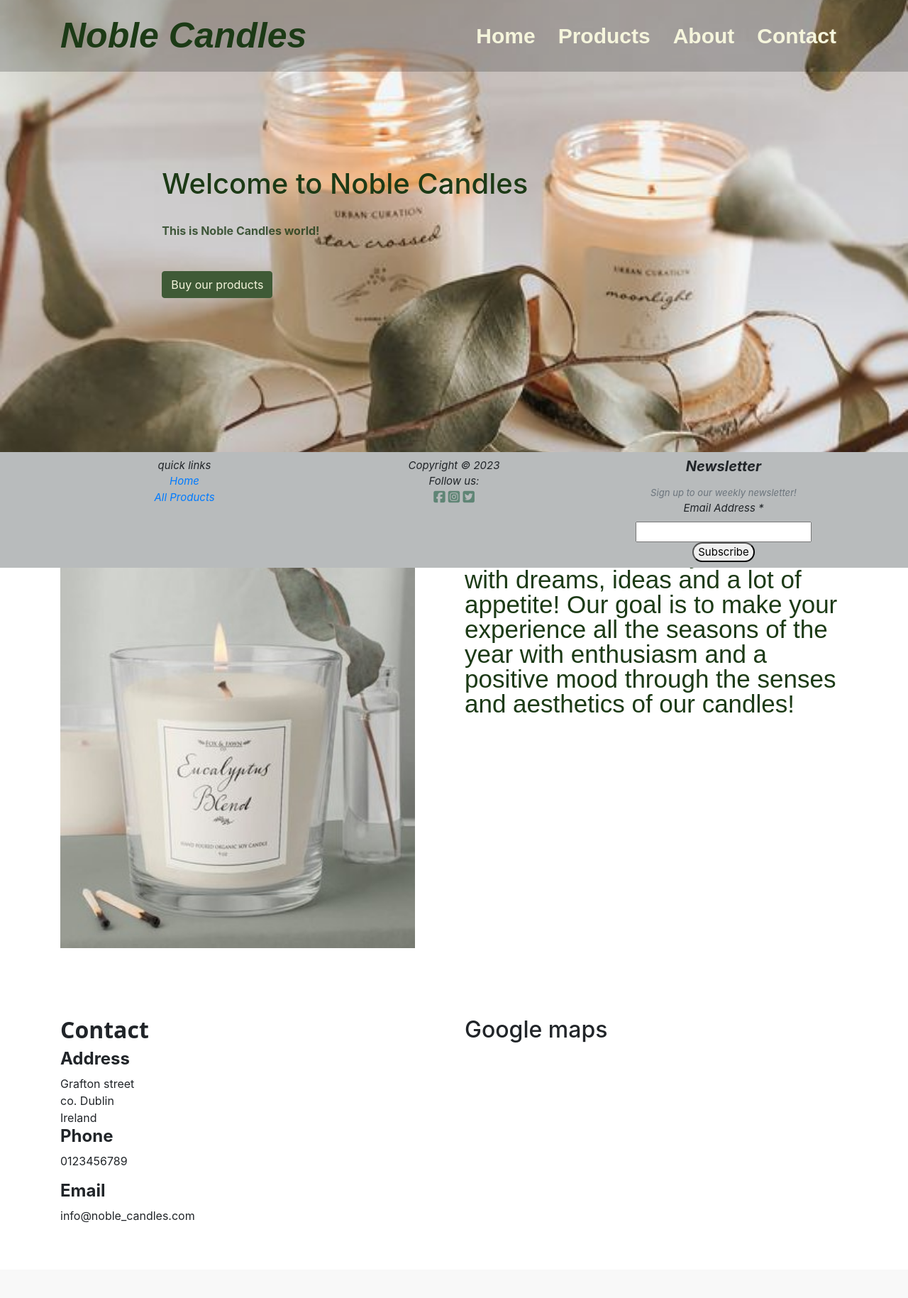
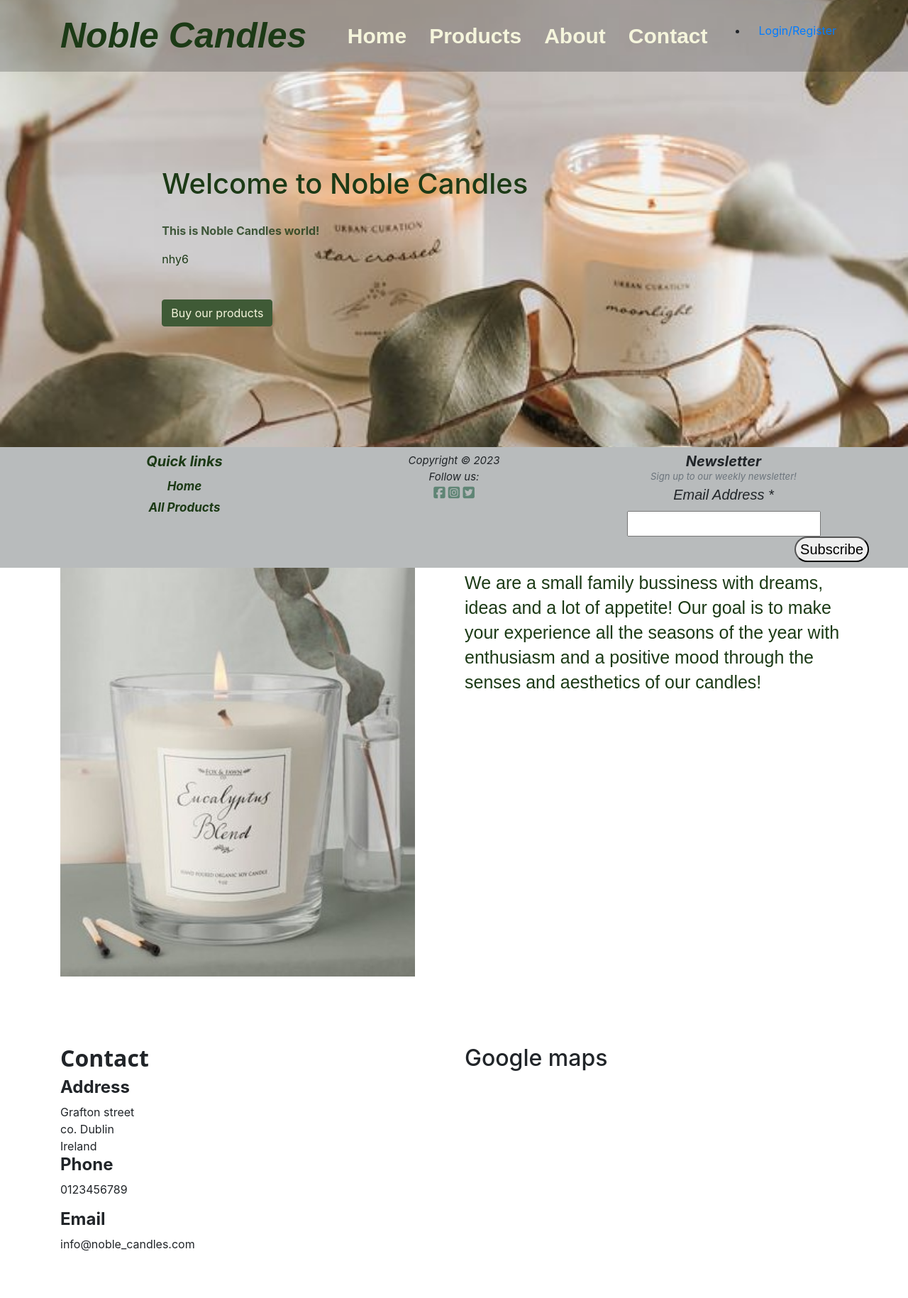
Before and after one commit to EiriniChalatsiadou/Noble-Candles, a Django app: page / in a window 1280 px wide. Shown: the whole page at 71% size. Before the commit the page ends 1723 px from the top, so only its background shows below. Run offline with Django 3.2, Linux system fonts and the light colour scheme; some libraries are stand-ins or nearby versions.

Commit message:
css changes for quick links and add login-register at the header

```diff
--- a/home/templates/home/index.html
+++ b/home/templates/home/index.html
@@ -22,7 +22,7 @@
                         <p>
                             <b>This is Noble Candles world!</b>
                         </p>
-                    </div>
+                    </div> nhy6
                     <div class="top-big-link wow fadeInUp">
                         <a class="btn btn-primary btn-primary-1" href="https://noble-candles.com">Buy our products</a>
                     </div>
--- a/static/css/base.css
+++ b/static/css/base.css
@@ -185,7 +185,7 @@ nav {
 .about-section {
     line-height: 35px;
     font-family: Gabriola, sans-serif;
-    font-size: 35px;
+    font-size: 25px;
     color: #1c3a16;
 }
 
@@ -219,6 +219,47 @@ footer {
     font-style: oblique;
 }
 
+
+.color-quick-link {
+    color:#1c3a16;
+}
+
+
+.quick-links>a {
+    color:#1c3a16;
+    line-height: 30px;
+    font-size:17px;
+    font-weight: bolder;
+}
+
+.social-icon {
+    color:#1c3a16;
+    font-size: 1.75rem;
+    padding-right: .5rem;
+}
+
+/* Mailchimp */
+#mc_embed_signup{
+    font-family: 'Gabriola',Arial,sans-serif;
+    font-size:20px;
+    width:100%;
+}
+
+#mc_embed_signup #mc-embedded-subscribe-form div.mce_inline_error {
+    float: right !important;
+}
+
+#mc_embed_signup #mce-success-response {
+    width: 100%;
+    display: block !important;
+}
+
+.optionalParent {
+    float: right;
+    position: relative;
+    left: 30px;
+}
+
 /* media */
 @media (max-width: 576px) {
     #logo {
--- a/templates/base.html
+++ b/templates/base.html
@@ -66,7 +66,29 @@
                         <li class="nav-item">
                             <a class="nav-link scroll-link" href="#contact">Contact</a>
                         </li>
+                        <!-- {% if user.is_authenticated %}
+                        <li class="nav-item"><a id="logoutMenu" class="nav-link" href="/accounts/logout"
+                                aria-label="Logout">Logout</a>
+                        </li>
+                        {% else %}
+                        <li class="nav-item"><a id="loginMenu" class="nav-link" href="/accounts/login"
+                                aria-label="Go to Login section">Login/Register</a>
+                        </li>
+                        {% endif %} -->
                     </ul>
+                    <div>
+                        <ul>
+                    {% if user.is_authenticated %}
+                        <li class="nav-item"><a id="logoutMenu" class="nav-link" href="/accounts/logout"
+                                aria-label="Logout">Logout</a>
+                        </li>
+                        {% else %}
+                        <li class="nav-item"><a id="loginMenu" class="nav-link" href="/accounts/login"
+                                aria-label="Go to Login section">Login/Register</a>
+                        </li>
+                        {% endif %}
+                        </ul>
+                    </div>
                 </div>
             </div>
         </nav>
@@ -91,10 +113,10 @@
         <div class="container">
             <div class="row">
                 <div class="col-md-4">
-                    quick links
+                    <h5 class="color-quick-link"><strong>Quick links</strong></h5>
                     <ul class="list-unstyled text-muted">
-                        <li><a href="/">Home</a></li>
-                        <li><a href="/products/">All Products</a></li>
+                        <li  class="quick-links"><a href="/">Home</a></li>
+                        <li  class="quick-links"><a href="/products/">All Products</a></li>
                       </ul>
                 </div>
                 <div class="col-md-4">
@@ -102,7 +124,7 @@
                     <p class="m-0 text-center ">Follow us: </p>
                     <div class="text-center">
                         <a href="https://www.facebook.com" target="_blank" rel="noopener"
-                            aria-label="Link to facebook page"><i class="fab fa-facebook-square fa-lg ms-3 "
+                            aria-label="Link to facebook page"><i class="fab fa-facebook-square fa-lg ms-3"
                                 style="color: #5F8575;"></i></a>
                         <a href="https://www.instagram.com" target="_blank" rel="noopener"
                             aria-label="Link to instagram page"><i class="fab fa-instagram-square fa-lg ms-3"
@@ -113,7 +135,7 @@
                     </div>
                 </div>
                 <div class="col-md-4">
-                    <h5 class=" mb-3"><strong>Newsletter</strong></h5>
+                    <h5 class="mb-0"><strong>Newsletter</strong></h5>
                     <p class="small text-muted mb-0">Sign up to our weekly newsletter!</p>
                     <!-- Mailchimp -->
                     <div id="mc_embed_signup">
```
